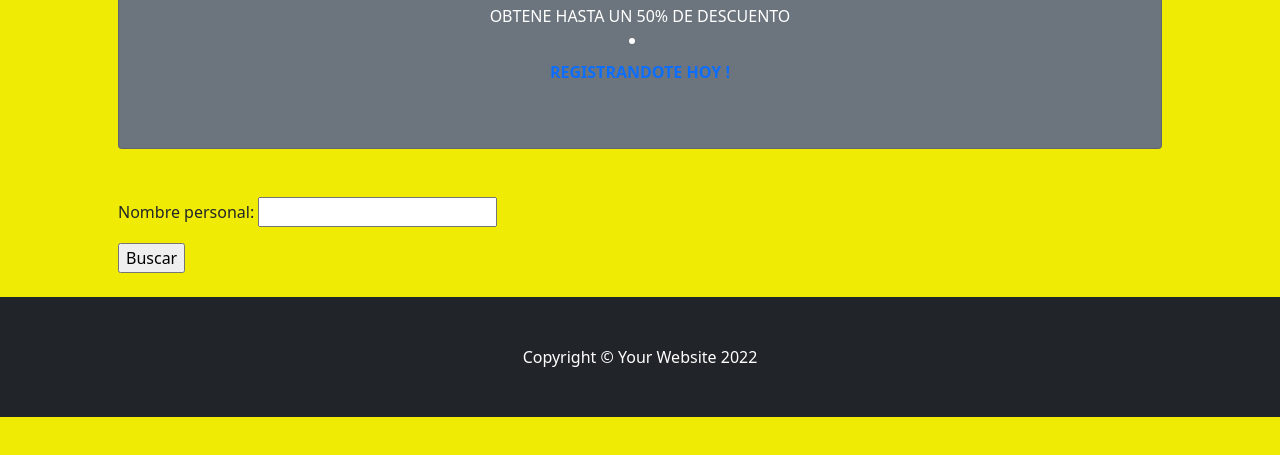
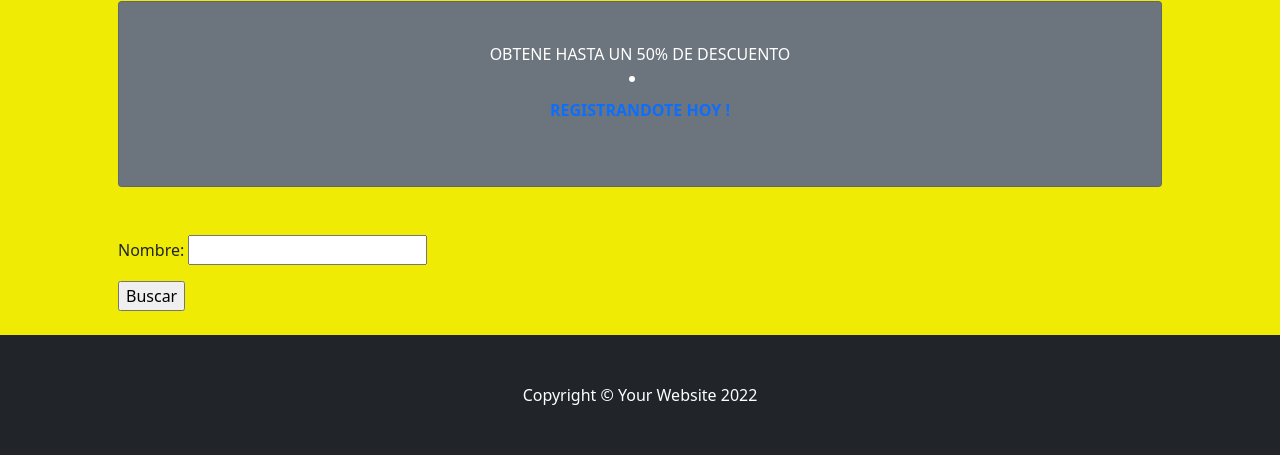
Before and after one commit to GuilleTab/Entrega1-Taboada, a Django app: page /productos/inicio/ in a window 1280 px wide. Shown: the part 451-906 px from the top of the page. Before the commit the page ends 868 px from the top, so only its background shows below. Run offline with Django 4.2, Linux system fonts and the light colour scheme; grey boxes labelled with a size stand in for pictures from a placeholder-image service; data that the repository does not hold is empty; some libraries are stand-ins or nearby versions.

Commit message:
Version 0.0.6: Correciones

```diff
--- a/src/productos/forms.py
+++ b/src/productos/forms.py
@@ -1,4 +1,4 @@
 from django.forms import Form, CharField
 
 class FormularioBusqueda(Form):
-    nombre_personal = CharField()
+    nombre = CharField()
--- a/src/productos/templates/productos/base.html
+++ b/src/productos/templates/productos/base.html
@@ -36,7 +36,7 @@
             <!-- Heading Row-->
 
             <div class="row gx-4 gx-lg-5 align-items-center my-5">
-                <div class="col-lg-7"><img class="img-fluid rounded mb-4 mb-lg-0" src="https://dummyimage.com/900x400/dee2e6/6c757d.jpg" alt="..." /></div>
+                <div class="col-lg-7"><img class="img-fluid rounded mb-4 mb-lg-0" src="https://as01.epimg.net/diarioas/imagenes/2021/03/19/actualidad/1616168774_666735_1616169511_noticia_normal_recorte1.jpg" alt="..." /></div>
                 <div class="col-lg-5">
                     <h1 class="font-weight-light">Mayorista GAT</h1> <br>
                     <h2 style="color: rgb(91, 90, 90);"> Alimentos de calidad </h2>
--- a/src/productos/views.py
+++ b/src/productos/views.py
@@ -6,7 +6,7 @@ def index(request):
 
     listado_personal = Personal.objects.all()
 
-    if request.GET.get("nombre_personal"):
+    if request.GET.get("nombre"):
 
         formulario = FormularioBusqueda(request.GET)
 
```
